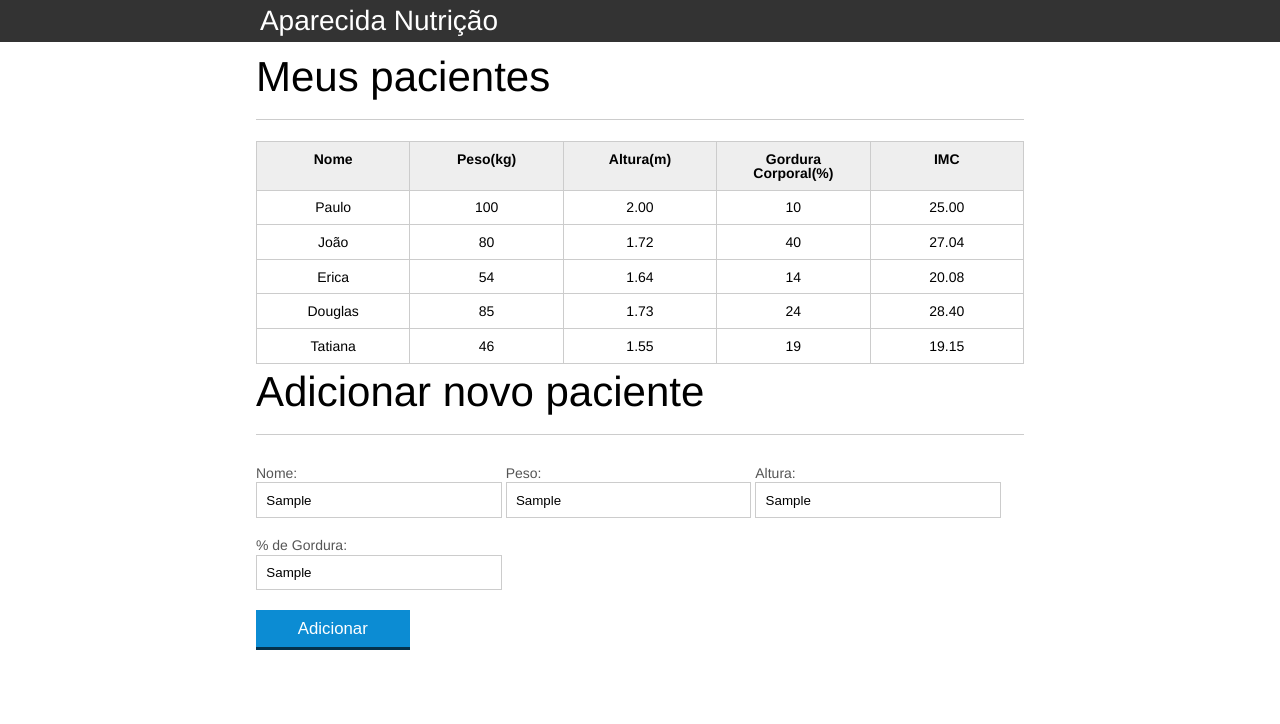
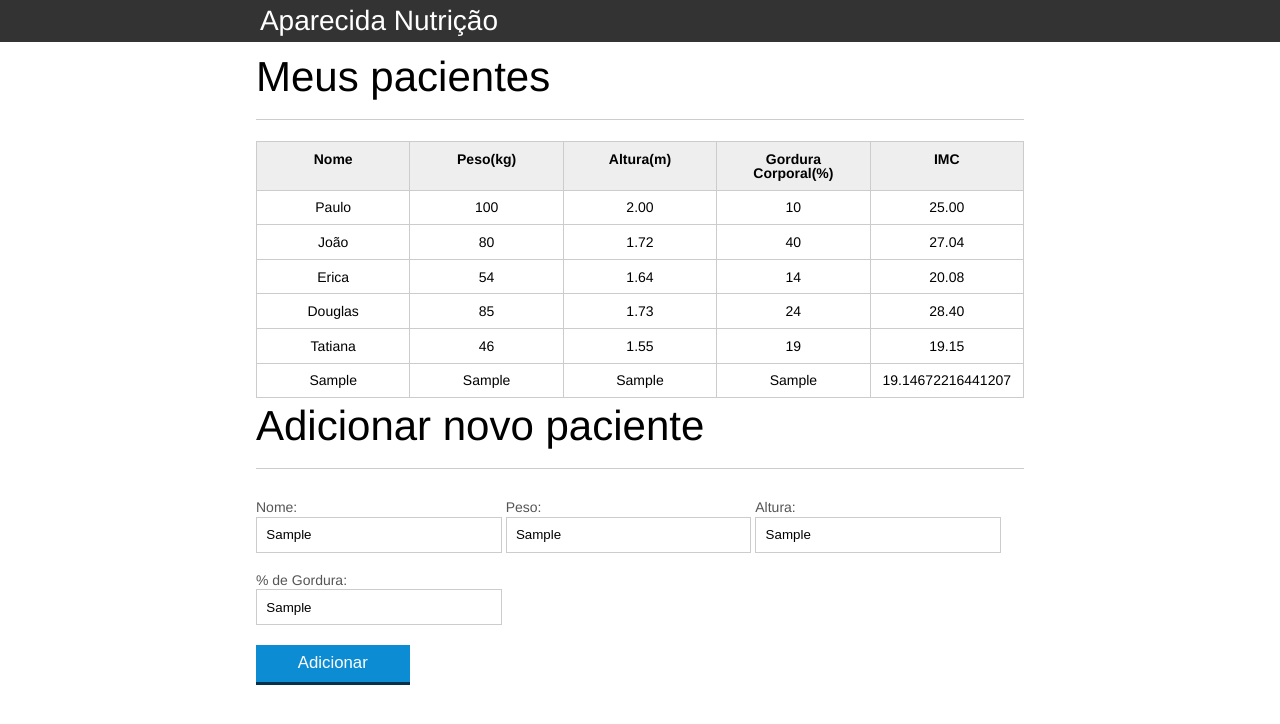
Before and after one commit to chiamulerw/saudeJS, a plain HTML site: page introducao-javascript/index.html in a window 1280 px wide. Both pictures are taken after typing "Sample", "Sample", "Sample", "Sample" into the empty fields and a click on the button "Adicionar". Drawn offline with Linux system fonts and the light colour scheme.

Commit message:
Add files via upload

```diff
--- a/introducao-javascript/index.html
+++ b/introducao-javascript/index.html
@@ -96,6 +96,7 @@
     </form>
 
 </section>
-		<script src="js/principal.js"></script>
+		<script src="js/calcimc.js"></script>
+		<script src="js/form.js"></script>
 	</body>
 </html>
--- /dev/null
+++ b/introducao-javascript/js/calcimc.js
@@ -0,0 +1,39 @@
+var titulo = document.querySelector(".titulo");
+//codigo js
+
+var pacientes = document.querySelectorAll(".paciente");
+
+for (var i = 0; i < pacientes.length; i++) {
+
+    var paciente = pacientes[i];
+
+    var tdPeso = paciente.querySelector(".info-peso");
+    var peso = tdPeso.textContent;
+
+    var tdAltura = paciente.querySelector(".info-altura");
+    var altura = tdAltura.textContent;
+
+    var tdImc = paciente.querySelector(".info-imc");
+
+    var pesoEhValido = true;
+    var alturaEhValida = true;
+
+    if(peso <= 0 || peso >= 1000) {
+        console.log("Peso inválido!");
+        pesoEhValido = false;
+        tdImc.textContent = "Peso inválido!";
+        paciente.classList.add("paciente-invalido")
+    }
+    if(altura < 0 || altura >= 3.00) {
+        console.log("Altura inválida!");
+        alturaEhValida = false;
+        tdImc.textContent = "Altura inválida!";
+        paciente.classList.add("paciente-invalido")
+    }
+
+    if(alturaEhValida  && pesoEhValido){
+        var imc = peso / (altura * altura);
+        tdImc.textContent = imc.toFixed(2);
+    }
+
+}
--- /dev/null
+++ b/introducao-javascript/js/form.js
@@ -0,0 +1,35 @@
+var botaoAdicionar = document.querySelector("#adicionar-paciente");
+botaoAdicionar.addEventListener("click", function(event){
+    event.preventDefault();
+
+    var form = document.querySelector("#form-adiciona");
+
+    var nome = form.nome.value;
+    var peso = form.peso.value;
+    var altura = form.altura.value;
+    var gordura = form.gordura.value;
+
+    var pacienteTr = document.createElement("tr");
+
+    var nomeTd = document.createElement("td");
+    var pesoTd = document.createElement("td");
+    var alturaTd = document.createElement("td");
+    var gorduraTd = document.createElement("td");
+    var imcTd = document.createElement("td");
+
+    nomeTd.textContent = nome;
+    pesoTd.textContent = peso;
+    alturaTd.textContent = altura;
+    gorduraTd.textContent = gordura;
+    imcTd.textContent = imc;
+
+    pacienteTr.appendChild(nomeTd);
+    pacienteTr.appendChild(pesoTd);
+    pacienteTr.appendChild(alturaTd);
+    pacienteTr.appendChild(gorduraTd);
+    pacienteTr.appendChild(imcTd);
+
+    var tabela = document.querySelector("#tabela-pacientes");
+
+    tabela.appendChild(pacienteTr);
+});
```
